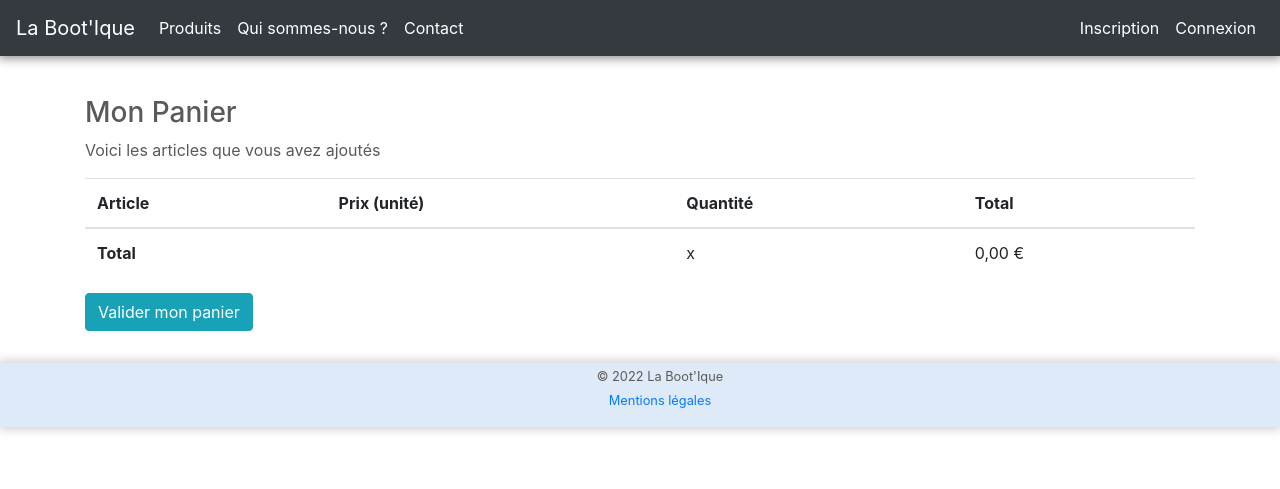
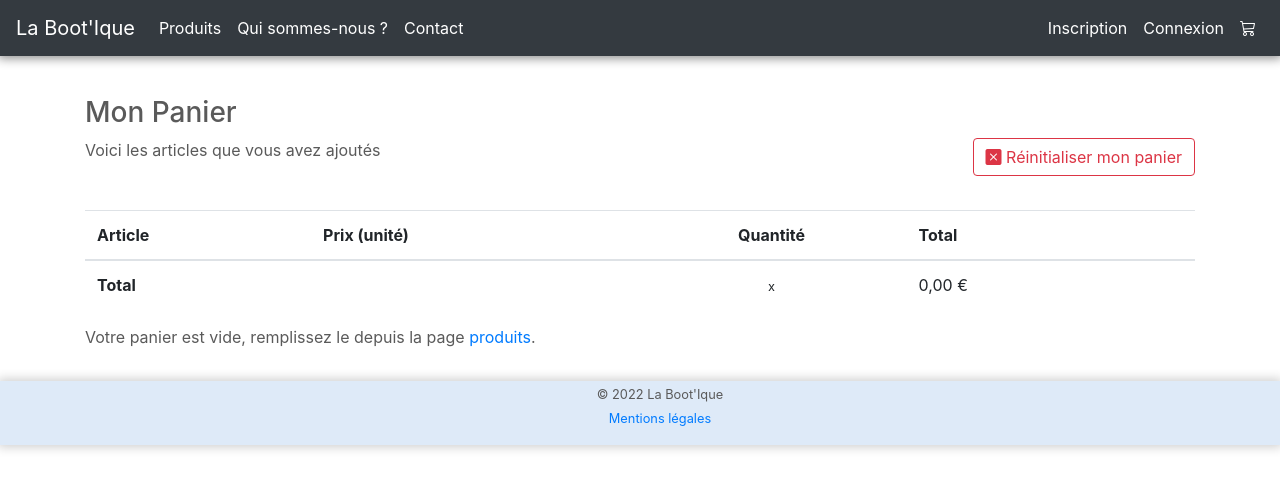
Before and after one commit to super1002/Ecommerce-symfony, a Symfony app: template templates/cart/index.html.twig in a window 1280 px wide. Shown: the top 489 px of the page. Run offline with Twig, Linux system fonts and the light colour scheme; the template is opened without the code that fills it, so the values that code supplies are empty; some libraries are stand-ins or nearby versions.

Commit message:
cart quantities

```diff
--- a/templates/_nav.html.twig
+++ b/templates/_nav.html.twig
@@ -34,6 +34,9 @@
                     <a class="nav-link" href="{{ path('app_login') }}">Connexion</a>
                 </li>
             {% endif %}
+            <li class="nav-item active">
+                <a title="Panier" class="nav-link" href="{{ path('cart') }}"><i class="bi bi-cart3"></i></a>
+            </li>
         </ul>
     </div>
 </nav>
--- a/templates/base.html.twig
+++ b/templates/base.html.twig
@@ -8,13 +8,10 @@
     <meta name="generator" content="Jekyll v4.1.1">
     <title>{% block title %}La boot'ique{% endblock %}</title>
 
-    <!-- Bootstrap core CSS -->
     <link href="{{asset('assets/css/bootstrap.min.css')}}" rel="stylesheet">
-
-    <!-- Custom styles for this template -->
     <link href="{{asset('assets/css/carousel.css')}}" rel="stylesheet">
-
     <link href="{{asset('assets/css/style.css')}}" rel="stylesheet">
+    <link rel="stylesheet" href="https://cdn.jsdelivr.net/npm/bootstrap-icons@1.8.1/font/bootstrap-icons.css">
 </head>
 <body>
     <header>
--- a/templates/cart/index.html.twig
+++ b/templates/cart/index.html.twig
@@ -4,15 +4,18 @@
 
 {% block body %}
 <h3>Mon Panier</h3>
+<a href="{{ path('remove_cart') }}" title="Supprimer tous les articles" class="btn btn-outline-danger float-right"><i class="bi bi-x-square-fill"></i> Réinitialiser mon panier</a>
+
 <p>Voici les articles que vous avez ajoutés</p>
 
-<table class="table">
+<table class="table mt-5">
     <thead>
         <tr>
             <th scope="col">Article</th>
             <th scope="col">Prix (unité)</th>
-      <th scope="col">Quantité</th>
+            <th class="text-center" scope="col">Quantité</th>
             <th scope="col">Total</th>
+            <th scope="col"></th>
         </tr>
     </thead>
     <tbody>
@@ -23,19 +26,28 @@
                 {{item.product.name}}
             </td>
             <td>{{(item.product.price / 100)|number_format(2,',','.') }} €</td>
-      <td>x {{ item.quantity }}</td>
-      <td>{{ (item.quantity * (item.product.price / 100))|number_format(2,',','.') }} €</td>
+            <td class="text-center">
+                <a title="Enlever 1 article" href="{{ path('decrease_item', {id:item.product.id}) }}"><i class="bi bi-dash"></i></a>
+                {{ item.quantity }}
+                <a title="Ajouter 1 article" href="{{ path('add_to_cart', {id:item.product.id}) }}"><i class="bi bi-plus"></i></a>
+            </td>
+            <td >{{ (item.quantity * (item.product.price / 100))|number_format(2,',','.') }} €</td>
+            <td><a title="Supprimer tous les articles de cette ligne" href="{{ path('remove_cart_item', {id: item.product.id}) }}" class="text-danger"href=""><i class="bi bi-trash"></i></a></td>
         </tr>
     {% endfor %}
     </tbody>
     <tfoot>
         <th>Total</th>
         <td></td>
-    <td>x {{ totalQuantity }}</td>
+        <td class="text-center">  <small>x</small>{{ totalQuantity }}</td>
         <td>{{ (totalPrice / 100)|number_format(2,',','.') }} €</td>
     </tfoot>
 </table>
-<a class="btn btn-info">Valider mon panier</a>
+{% if totalQuantity > 0 %}
+        <a title="Valider et passer au paiement" class="btn btn-info"><i class="bi bi-credit-card"></i> Valider mon panier</a>
+{% else %}
+        Votre panier est vide, remplissez le depuis la page <a href="{{ path('product') }}">produits</a>.
+{% endif %}
 
 
 {% endblock %}
```
Also changed, not shown: src/Controller/CartController.php (+30 -1 lines), src/Utils/Cart.php (+18 -0 lines). Lines whose indentation alone changed are shown as unchanged.
